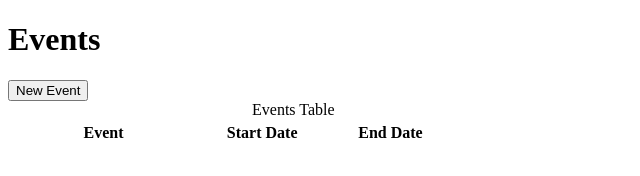
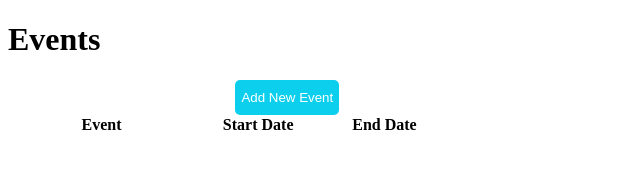
Before and after one commit to Hazarre/henry-chang-evaluation-eventlist, a plain HTML site: page index.html in a window 1280 px wide. Shown: the whole page, without its empty margins (0-640 px from the left). Drawn offline with Linux system fonts and the light colour scheme; no server answers.

Commit message:
some css

```diff
--- /dev/null
+++ b/icons.js
@@ -0,0 +1,6 @@
+Edit Icon: <svg focusable="false" aria-hidden="true" viewBox="0 0 24 24" data-testid="EditIcon" aria-label="fontSize small"><path d="M3 17.25V21h3.75L17.81 9.94l-3.75-3.75L3 17.25zM20.71 7.04c.39-.39.39-1.02 0-1.41l-2.34-2.34a.9959.9959 0 0 0-1.41 0l-1.83 1.83 3.75 3.75 1.83-1.83z"></path></svg>
+
+Delete Icon:<svg focusable="false" aria-hidden="true" viewBox="0 0 24 24" data-testid="DeleteIcon" aria-label="fontSize small"><path d="M6 19c0 1.1.9 2 2 2h8c1.1 0 2-.9 2-2V7H6v12zM19 4h-3.5l-1-1h-5l-1 1H5v2h14V4z"></path></svg>
+Save Icon: <svg focusable="false" aria-hidden="true" viewBox="0 0 24 24" xmlns="http://www.w3.org/2000/svg"><path d="M21,20V8.414a1,1,0,0,0-.293-.707L16.293,3.293A1,1,0,0,0,15.586,3H4A1,1,0,0,0,3,4V20a1,1,0,0,0,1,1H20A1,1,0,0,0,21,20ZM9,8h4a1,1,0,0,1,0,2H9A1,1,0,0,1,9,8Zm7,11H8V15a1,1,0,0,1,1-1h6a1,1,0,0,1,1,1Z"/></svg>
+Cancel Icon: <svg focusable="false" aria-hidden="true" viewBox="0 0 32 32" version="1.1" xmlns="http://www.w3.org/2000/svg"><path d="M19.587 16.001l6.096 6.096c0.396 0.396 0.396 1.039 0 1.435l-2.151 2.151c-0.396 0.396-1.038 0.396-1.435 0l-6.097-6.096-6.097 6.096c-0.396 0.396-1.038 0.396-1.434 0l-2.152-2.151c-0.396-0.396-0.396-1.038 0-1.435l6.097-6.096-6.097-6.097c-0.396-0.396-0.396-1.039 0-1.435l2.153-2.151c0.396-0.396 1.038-0.396 1.434 0l6.096 6.097 6.097-6.097c0.396-0.396 1.038-0.396 1.435 0l2.151 2.152c0.396 0.396 0.396 1.038 0 1.435l-6.096 6.096z"></path></svg>
+Add Icon: <svg focusable viewBox="0 0 24 24" aria-hidden="true xmlns="http://www.w3.org/2000/svg"><path d="M12 6V18M18 12H6" stroke="#FFFFFF" stroke-width="4" stroke-linecap="round" stroke-linejoin="round"/></svg>
--- a/index.html
+++ b/index.html
@@ -4,7 +4,8 @@
     <meta charset="UTF-8" />
     <meta name="viewport" content="width=device-width, initial-scale=1.0" />
     <title>Event MVC App</title>
-    <link type="stylesheet" src="style.css">
+    <link rel="stylesheet" href="style.css">
+
     <script src="index.js" defer></script>
   </head>
   <body>
@@ -12,12 +13,9 @@
 
     <table>
       <caption>
-        Events Table
+        <button id="add-event__button">Add New Event</button>
       </caption>
       <thead>
-        <tr>
-          <button id="add-event__button"> New Event</button>
-        </tr>
         <tr>
           <th scope="col">Event</th>
           <th scope="col">Start Date</th>
--- a/style.css
+++ b/style.css
@@ -0,0 +1,28 @@
+#add-event__button {
+    color: white;
+    background-color: rgb(12, 207, 237);
+    border-radius: 5px;
+    padding-top: 10px;
+    padding-bottom: 10px;
+    border: none; /* Add this line to remove the border */
+}
+
+
+
+table {
+    border-collapse: collapse;
+    border: none;
+}
+
+table, th, td {
+    border: none;
+}
+
+tbody tr {
+    background-color: rgba(70, 70, 74, 0.758);
+    margin-bottom: 10px;
+}
+
+td {
+    text-align: center;
+}
```
